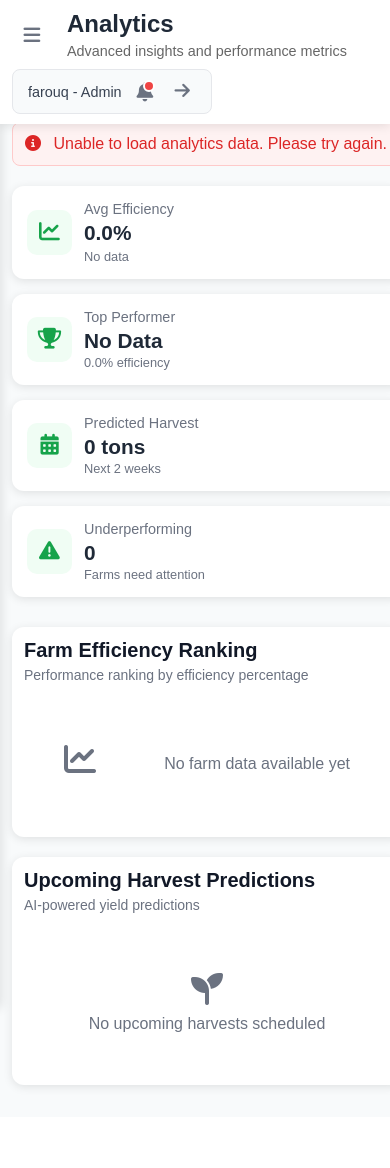
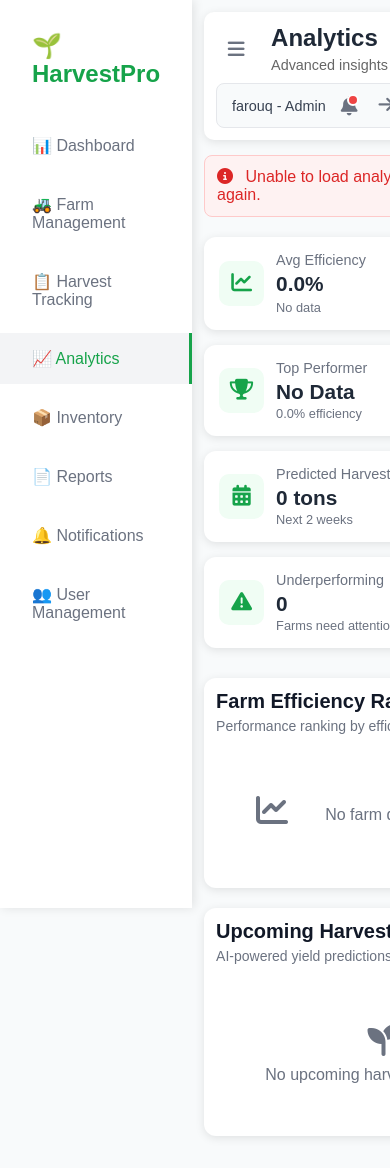
Before and after one commit to KRD66/crop-management-system, a Django app: page /analytics/ in a window 390 px wide. Before the commit the page ends 1090 px from the top, so only its background shows below. Run offline with Django 5.2, Linux system fonts and the light colour scheme; a user stored in the database is signed in; data comes from the database, SQL or seed files in the repository; parts of the project's set-up code (start-up, migrations or seed data) failed here and were passed over.

Commit message:
feat sticky nav

```diff
--- a/monitoring/templates/monitoring/base.html
+++ b/monitoring/templates/monitoring/base.html
@@ -8,87 +8,23 @@
     <link rel="stylesheet" href="https://cdnjs.cloudflare.com/ajax/libs/font-awesome/6.4.0/css/all.min.css">
     {% block extra_css %}{% endblock %}
     <style>
-        /* --- Updated CSS with sticky header --- */
+        /* --- your CSS unchanged --- */
         body { font-family: Arial, sans-serif; margin: 0; padding: 0; background-color: #f8fafb; display: flex; }
-
-        .sidebar {
-            width: 280px;
-            background: white;
-            height: 100vh;
-            position: fixed;
-            left: 0;
-            top: 0;
-            box-shadow: 2px 0 10px rgba(0,0,0,0.1);
-            padding: 2rem 0;
-            transition: transform 0.3s ease;
-            z-index: 1000;
-            /* Add padding-top to account for sticky header */
-            padding-top: calc(2rem + 90px); /* Adjust based on header height */
-        }
+        .sidebar { width: 280px; background: white; height: 100vh; position: fixed; left: 0; top: 0; box-shadow: 2px 0 10px rgba(0,0,0,0.1); padding: 2rem 0; transition: transform 0.3s ease; z-index: 1000; }
         .sidebar.collapsed { transform: translateX(-100%); }
         .sidebar.mobile-open { transform: translateX(0); transition: transform 0.3s ease-in-out; }
-
-        .sidebar-header {
-            padding: 0 2rem;
-            margin-bottom: 2rem;
-            /* Position at the top, accounting for sticky header */
-            position: absolute;
-            top: 100px; /* Adjust based on header height */
-            left: 0;
-            right: 0;
-            background: white;
-            z-index: 1001;
-        }
+        .sidebar-header { padding: 0 2rem; margin-bottom: 2rem; }
         .sidebar-header h2 { color: #16a34a; margin: 0; font-size: 1.5rem; }
-
-        .nav-menu {
-            list-style: none;
-            padding: 0;
-            margin: 0;
-            margin-top: 60px; /* Space for sidebar header */
-        }
+        .nav-menu { list-style: none; padding: 0; margin: 0; }
         .nav-menu li { margin: 0.5rem 0; }
         .nav-menu a { display: block; padding: 1rem 2rem; color: #6b7280; text-decoration: none; transition: all 0.2s; }
         .nav-menu a:hover, .nav-menu a.active { background: #f3f4f6; color: #16a34a; border-right: 3px solid #16a34a; }
-
         .sidebar-overlay { display: none; position: fixed; top: 0; left: 0; width: 100%; height: 100%; background-color: rgba(0, 0, 0, 0.5); z-index: 999; }
         .sidebar-overlay.active { display: block; }
-
-        .main-content {
-            margin-left: 280px;
-            flex: 1;
-            transition: margin-left 0.3s ease;
-            /* Add top padding to account for sticky header */
-            padding-top: 90px; /* Adjust based on header height */
-            min-height: 100vh;
-        }
+        .main-content { margin-left: 280px; padding: 2rem; flex: 1; transition: margin-left 0.3s ease; }
         .main-content.expanded { margin-left: 0; }
-
-        .container {
-            max-width: 1200px;
-            margin: 0 auto;
-            padding: 2rem;
-        }
-
-        /* Sticky Header Styles */
-        .header {
-            background: white;
-            padding: 20px;
-            border-radius: 0; /* Remove border radius for full-width sticky header */
-            margin-bottom: 0; /* Remove bottom margin */
-            box-shadow: 0 2px 10px rgba(0,0,0,0.1);
-            display: flex;
-            justify-content: space-between;
-            align-items: center;
-            /* Sticky positioning */
-            position: fixed;
-            top: 0;
-            left: 0;
-            right: 0;
-            z-index: 1002; /* Higher than sidebar */
-            height: 50px; /* Fixed height */
-        }
-
+        .container { max-width: 1200px; margin: 0 auto; }
+        .header { background: white; padding: 20px; border-radius: 10px; margin-bottom: 20px; box-shadow: 0 2px 10px rgba(0,0,0,0.1); display: flex; justify-content: space-between; align-items: center; }
         .header-left { display: flex; align-items: center; gap: 15px; flex: 1; min-width: 0; }
         .header-left h1 { margin: 0 0 5px 0; color: #1f2937; font-size: 1.5rem; white-space: nowrap; overflow: hidden; text-overflow: ellipsis; }
         .header-left p { color: #666; margin: 0; font-size: 0.9rem; white-space: nowrap; overflow: hidden; text-overflow: ellipsis; }
@@ -103,98 +39,17 @@
         .logout-arrow:hover { color: #ef4444; }
         .sidebar-toggle { background: none; border: none; color: #6b7280; font-size: 1.2rem; cursor: pointer; padding: 8px; border-radius: 6px; display: flex; align-items: center; justify-content: center; width: 40px; height: 40px; transition: all 0.2s; }
         .sidebar-toggle:hover { background-color: #f3f4f6; color: #16a34a; }
-
-        /* Content area to accommodate sticky header */
-        .page-content {
-            margin-top: 20px; /* Space below sticky header */
-        }
-
         @media (max-width: 768px) {
             body, html { overflow-x: hidden; max-width: 100vw; }
-            .sidebar {
-                transform: translateX(-100%);
-                padding-top: calc(2rem + 70px); /* Adjust for mobile header height */
-            }
-            .sidebar-header {
-                top: 80px; /* Adjust for mobile header height */
-            }
-            .main-content {
-                margin-left: 0;
-                width: 100%;
-                max-width: 100vw;
-                padding-top: 70px; /* Adjust for mobile header height */
-            }
-            .container {
-                width: 100%;
-                padding: 0.75rem;
-                margin: 0;
-            }
-            .header {
-                padding: 12px;
-                flex-wrap: wrap;
-                height: auto; /* Auto height for mobile */
-                min-height: 50px;
-            }
+            .sidebar { position: sticky; top: 0; transform: translateX(0); }
+            .main-content { margin-left: 0; padding: 0.75rem; width: 100%; max-width: 100vw; }
+            .container { width: 100%; padding: 0; margin: 0; }
+            .header { padding: 12px; margin-bottom: 15px; flex-wrap: wrap; }
         }
-        @media (max-width: 480px) {
-            .header {
-                flex-direction: column;
-                align-items: flex-start;
-                gap: 10px;
-                padding: 10px 12px;
-            }
-            .main-content {
-                padding-top: 90px; /* More space for stacked mobile header */
-            }
-            .sidebar {
-                padding-top: calc(2rem + 100px);
-            }
-            .sidebar-header {
-                top: 110px;
-            }
-        }
+        @media (max-width: 480px) { .header { flex-direction: column; align-items: flex-start; gap: 10px; } }
     </style>
 </head>
 <body>
-    <!-- Sticky Header (moved to top of body) -->
-    <div class="header">
-        <div class="header-left">
-            <button class="sidebar-toggle" id="sidebarToggle">
-                <i class="fas fa-bars"></i>
-            </button>
-            <div class="header-title-section">
-                {% block header_content %}
-                <h1>HarvestPro</h1>
-                <p>Agricultural Management System</p>
-                {% endblock %}
-            </div>
-        </div>
-        <div class="header-right">
-            <div class="user-info">
-                <span class="user-name">
-                    {% if user.is_authenticated %}
-                        {% if user.userprofile %}
-                            {{ user.first_name|default:user.username }} - {{ user.userprofile.get_role_display }}
-                        {% else %}
-                            {{ user.first_name|default:user.username }}
-                        {% endif %}
-                    {% else %}
-                        Guest
-                    {% endif %}
-                </span>
-                <i class="fas fa-bell notification-bell" title="Notifications"></i>
-
-                <!-- Fixed logout: form + button -->
-                <form id="logoutForm" method="post" action="{% url 'monitoring:logout' %}" style="display:none;">
-                    {% csrf_token %}
-                </form>
-                <button type="submit" form="logoutForm" class="logout-arrow" title="Logout">
-                    <i class="fas fa-arrow-right"></i>
-                </button>
-            </div>
-        </div>
-    </div>
-
     <!-- Sidebar Overlay for Mobile -->
     <div class="sidebar-overlay" id="sidebarOverlay"></div>
 
@@ -289,11 +144,48 @@
     <!-- Main Content -->
     <div class="main-content" id="mainContent">
         <div class="container">
+            <!-- Header -->
+            <div class="header">
+                <div class="header-left">
+                    <button class="sidebar-toggle" id="sidebarToggle">
+                        <i class="fas fa-bars"></i>
+                    </button>
+                    <div class="header-title-section">
+                        {% block header_content %}
+                        <h1>HarvestPro</h1>
+                        <p>Agricultural Management System</p>
+                        {% endblock %}
+                    </div>
+                </div>
+                <div class="header-right">
+                    <div class="user-info">
+                        <span class="user-name">
+                            {% if user.is_authenticated %}
+                                {% if user.userprofile %}
+                                    {{ user.first_name|default:user.username }} - {{ user.userprofile.get_role_display }}
+                                {% else %}
+                                    {{ user.first_name|default:user.username }}
+                                {% endif %}
+                            {% else %}
+                                Guest
+                            {% endif %}
+                        </span>
+                        <i class="fas fa-bell notification-bell" title="Notifications"></i>
+
+                        <!-- Fixed logout: form + button -->
+                        <form id="logoutForm" method="post" action="{% url 'monitoring:logout' %}" style="display:none;">
+                            {% csrf_token %}
+                        </form>
+                        <button type="submit" form="logoutForm" class="logout-arrow" title="Logout">
+                            <i class="fas fa-arrow-right"></i>
+                        </button>
+                    </div>
+                </div>
+            </div>
+
             <!-- Page Content -->
-            <div class="page-content">
-                {% block content %}
-                {% endblock %}
-            </div>
+            {% block content %}
+            {% endblock %}
         </div>
     </div>
 
@@ -335,7 +227,7 @@
             toast.textContent = message;
             Object.assign(toast.style, {
                 position: 'fixed',
-                top: '90px', // Position below sticky header
+                top: '20px',
                 right: '20px',
                 backgroundColor: type === 'success' ? '#10b981' : type === 'error' ? '#ef4444' : '#3b82f6',
                 color: 'white',
```
